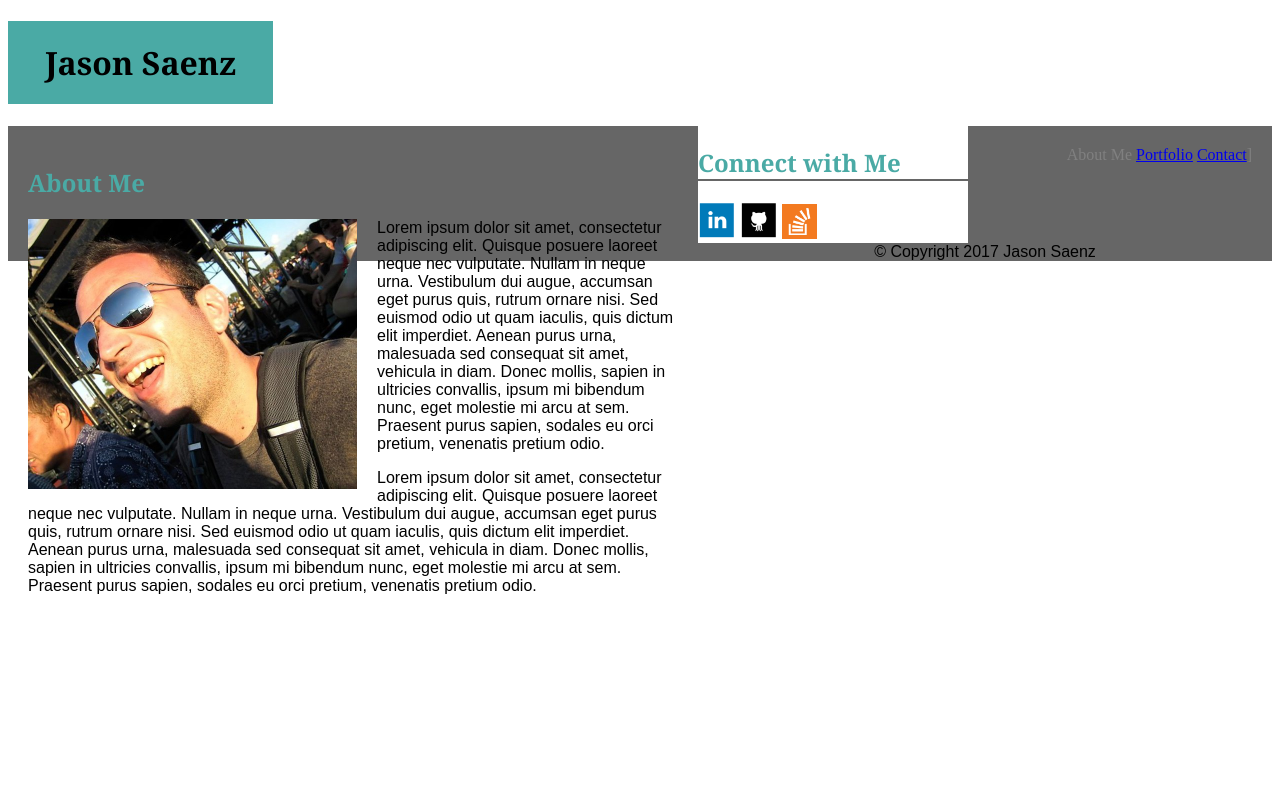
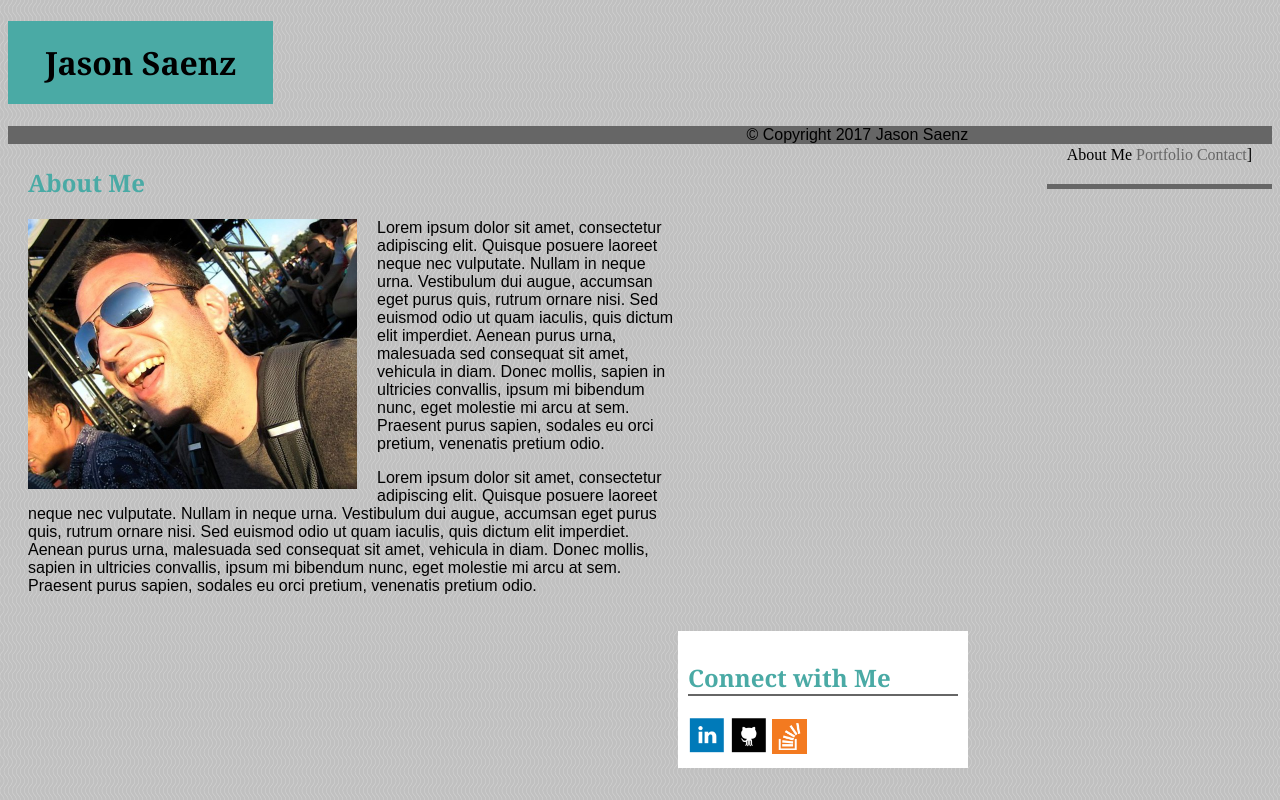
Before and after one commit to jmsaenz5/Basic-Portfolio, a plain HTML site: page index.html in a window 1280 px wide. Drawn offline with Linux system fonts and the light colour scheme.

Commit message:
iwanttopunchmyselfintheface

```diff
--- a/assets/css/style.css
+++ b/assets/css/style.css
@@ -59,6 +59,7 @@ footer
 .contact {background-color: #ffffff;
   width: 270px;
   float: right;
+  padding: 10px;
 }
 #bio-image {width: 329px;
   height: 270px;
@@ -75,6 +76,19 @@ footer
 }
 
 .links {float: right;
-color: gray;}
+}
 
-a:hover {background-color: #4aaaaf;}
+a:link {color: #666666;
+text-decoration: none;}
+
+a:visited {color: crimson;
+text-decoration: none;}
+
+a:hover {background-color: #4aaaaf;
+text-decoration: none;}
+
+a:active {color: black;
+text-decoration: none;}
+
+body {background-image: url("../images/vertical-waves.png");
+background-color: silver;}
```
